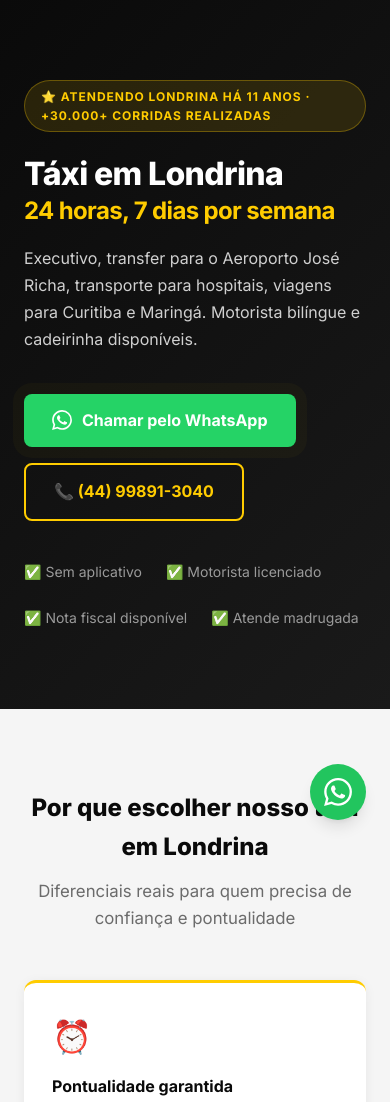
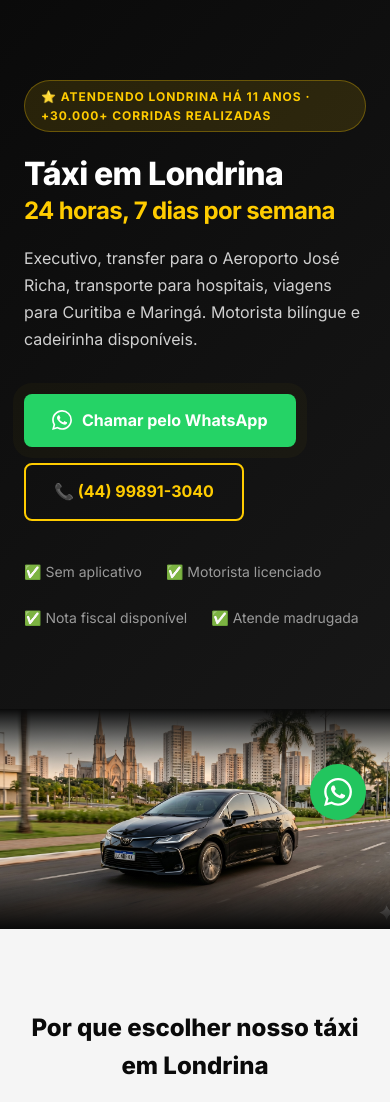
Before and after one commit to williangirotoo-web/taxi-londrina, a Next.js app: page / in a window 390 px wide. Shown: the top 1102 px of the page. Built offline with nearby package versions, Linux system fonts and the light colour scheme; no server answers.

Commit message:
feat: hero mobile versão C — imagem abaixo dos CTAs com gradient overlay

```diff
--- a/app/globals.css
+++ b/app/globals.css
@@ -118,3 +118,20 @@ img { max-width: 100%; height: auto; }
     display: block;
   }
 }
+
+/* ─── Hero mobile image — versão C ────────────────────────────────────────── */
+/* Visível apenas no mobile (<768px), abaixo dos CTAs.                         */
+/* Container com padding-top 56.25% (16/9) → aspect-ratio fixo → CLS = 0.     */
+/* loading="lazy" → não compete com o H1 (LCP). Oculta no desktop.             */
+.hero-mobile-image {
+  position: relative;
+  width: 100%;
+  padding-top: 56.25%;    /* aspect-ratio 16/9 — zero CLS */
+  overflow: hidden;
+  display: block;
+}
+@media (min-width: 768px) {
+  .hero-mobile-image {
+    display: none;          /* Desktop: usa .hero-image-wrapper lateral */
+  }
+}
--- a/app/page.tsx
+++ b/app/page.tsx
@@ -360,6 +360,29 @@ export default function HomePage() {
               </div>
             </div>
           </div>
+
+          {/* ── Imagem mobile — versão C ─────────────────────────────────────
+              Visível apenas no mobile (<768px) via CSS (.hero-mobile-image).
+              Desktop mantém a imagem lateral absoluta (.hero-image-wrapper).
+              loading="lazy" → não compete com o LCP (H1). CLS=0 via padding-top.
+          ─────────────────────────────────────────────────────────────────── */}
+          <div className="hero-mobile-image" aria-hidden="true">
+            <Image
+              src="/og-home.jpg"
+              alt=""
+              fill
+              loading="lazy"
+              sizes="100vw"
+              style={{ objectFit: "cover", objectPosition: "center 30%" }}
+            />
+            {/* Gradient overlay — integra com o hero preto acima e abaixo */}
+            <div style={{
+              position: "absolute",
+              inset: 0,
+              background: "linear-gradient(to bottom, #0A0A0A 0%, transparent 30%, transparent 75%, #0A0A0A 100%)",
+            }} />
+          </div>
+
         </section>
 
         {/* ════════════════════════════════════════════════════════════════════
```
